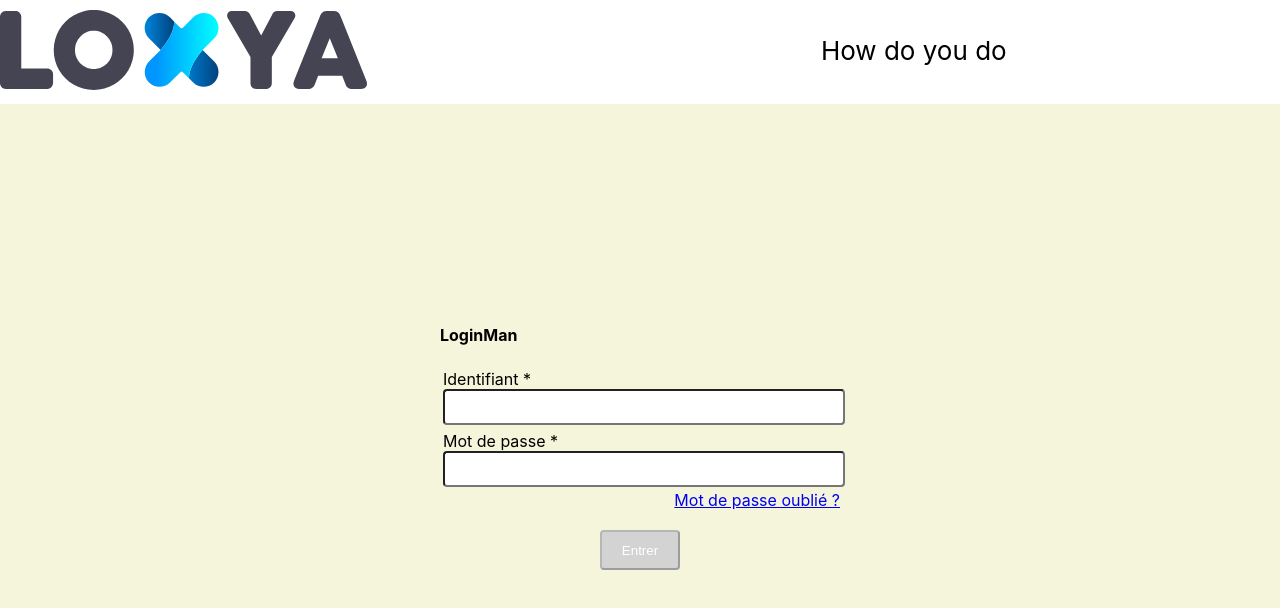
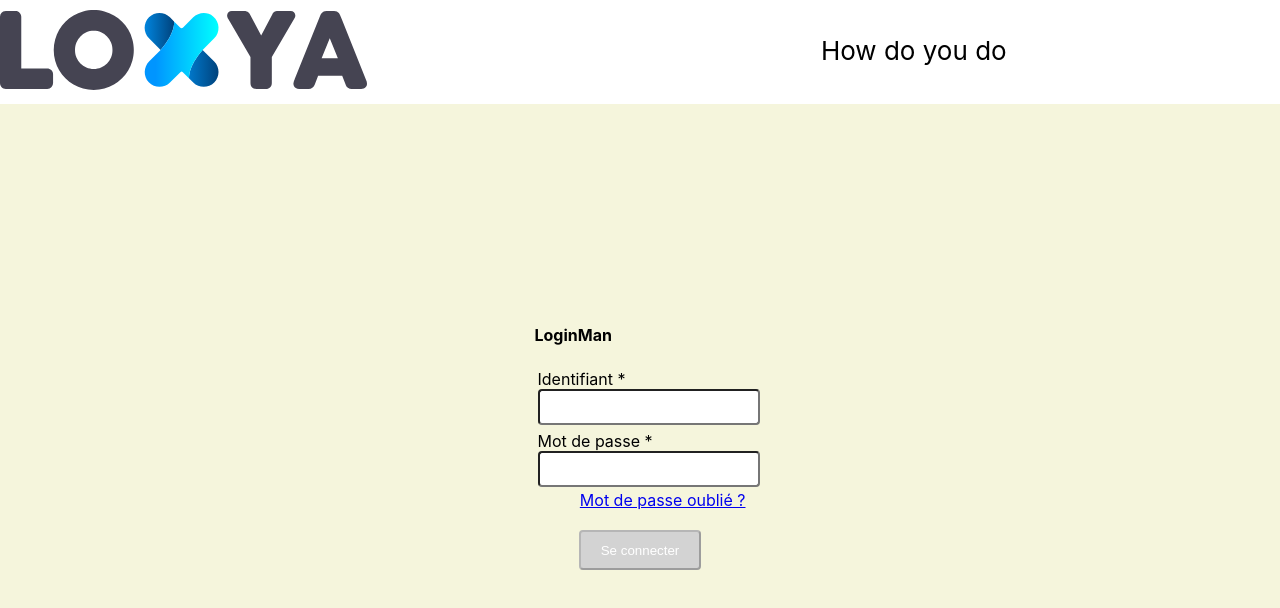
Before and after one commit to moutew/PulStage, a React (Create React App) app: page / in a window 1280 px wide. Shown: the top 608 px of the page. Built offline with nearby package versions, Linux system fonts and the light colour scheme.

Commit message:
Input components et refactor scss

```diff
--- a/package.json
+++ b/package.json
@@ -3,7 +3,8 @@
   "version": "0.1.0",
   "private": true,
   "dependencies": {
-    "@pulsanova/eslint-config-react": "^1.3.2",
+    "@pulsanova/eslint-config-react": "^2.0.4",
+    "@pulsanova/reboot.css": "^2.1.3",
     "@pulsanova/stylelint-config-scss": "^2.0.1",
     "@testing-library/jest-dom": "^5.15.1",
     "@testing-library/react": "^11.2.7",
--- /dev/null
+++ b/src/Components/InputSubmit/index.scss
@@ -0,0 +1,23 @@
+
+@use '../../colors';
+
+.InputSubmit {
+    background-color: colors.$buttonColorDefault;
+    border-radius: 4px;
+    box-sizing: border-box;
+    color: rgb(255, 255, 255);
+    cursor: pointer;
+    height: 40px;
+    justify-content: center;
+    min-width: 40px;
+    padding-left: 20px;
+    padding-right: 20px;
+    position: relative;
+    text-align: center;
+    margin-top: 20px;
+
+    &-disabled {
+        cursor: not-allowed !important;
+        background-color: lightgray !important;
+    }
+}
--- /dev/null
+++ b/src/Components/InputSubmit/index.tsx
@@ -0,0 +1,23 @@
+import './index.scss';
+import React from 'react';
+
+type Props = {
+    disabled: boolean,
+    text: string,
+};
+
+const InputSubmit = (props: Props): JSX.Element => {
+    const { disabled, text } = props;
+
+    return (
+        <button
+            className={`InputSubmit ${disabled ? 'InputSubmit-disabled' : ''}`}
+            type="submit"
+            disabled={disabled}
+        >
+            {text}
+        </button>
+    );
+};
+
+export default InputSubmit;
--- /dev/null
+++ b/src/Components/InputText/index.scss
@@ -0,0 +1,12 @@
+
+.InputText {
+    border-radius: 4px;
+    height: 32px;
+    padding: 0px 12px;
+    width: 95%;
+    display: block;
+    text-align: left;
+}
+.form-label {
+    padding: 3px;
+}
--- /dev/null
+++ b/src/Components/InputText/index.tsx
@@ -0,0 +1,28 @@
+import './index.scss';
+import React from 'react';
+
+type Props = {
+    onChange?(newValue: string): void,
+    value?: string,
+    htmlType?: 'text' | 'password',
+};
+
+const InputText = (props: Props): JSX.Element => {
+    const { onChange, value, htmlType = 'text' } = props;
+    return (
+        <input
+            className="InputText"
+            type={htmlType}
+            onChange={
+                (e: React.ChangeEvent<HTMLInputElement>) => {
+                    if (onChange !== undefined) {
+                        onChange(e.target.value);
+                    }
+                }
+            }
+            value={value}
+        />
+    );
+};
+
+export default InputText;
--- a/src/Components/LoginForm/index.scss
+++ b/src/Components/LoginForm/index.scss
@@ -1,14 +1,14 @@
 
-.loginForm {
+.LoginForm {
     min-width: 400px;
 
-    .error {
+    &-error {
         margin-top: 30px;
         text-align: center;
         color:red;
     }
 
-    .pull-right {
+    &-pull-right {
         float:right;
     }
 }
--- a/src/Components/LoginForm/index.tsx
+++ b/src/Components/LoginForm/index.tsx
@@ -1,18 +1,20 @@
 import React, { useState } from 'react';
 import './index.scss';
 import LoginFormLostPassword from '../LoginFormLostPassword';
+import InputText from '../InputText';
+import InputSubmit from '../InputSubmit';
 
-interface User {
-    name: string;
-    pass: string;
-    loxiaAdmin?: boolean;
-}
+type User = {
+    name: string,
+    pass: string,
+    loxiaAdmin?: boolean,
+};
 
-interface LoginFormPropsInterface {
-    children?: React.ReactNode;
-    lostPassword: boolean;
-    setLostPassword: React.Dispatch<React.SetStateAction<boolean>>;
-}
+type LoginFormPropsInterface = {
+    children?: React.ReactNode,
+    lostPassword: boolean,
+    setLostPassword: React.Dispatch<React.SetStateAction<boolean>>,
+};
 
 const users: User[] = [
     { name: 'Polo', pass: 'poiaze', loxiaAdmin: true },
@@ -20,10 +22,11 @@ const users: User[] = [
     { name: 'Moutew', pass: 'poiaze', loxiaAdmin: false },
 ];
 
-const LoginForm: React.FC<LoginFormPropsInterface> = (props) => {
+const canSubmit = (identifiant: string, password: string): boolean => identifiant.length > 3 && password.length > 3;
+
+const LoginForm = (props: LoginFormPropsInterface): JSX.Element => {
     const { setLostPassword, lostPassword } = props;
     const [submitting, setSubmitting] = useState(false);
-    const [submittable, setSubmittable] = useState(false);
     const [identifiant, setIdentifiant] = useState('');
     const [password, setPassword] = useState('');
     const [errorMessage, seterrorMessage] = useState('');
@@ -52,17 +55,6 @@ const LoginForm: React.FC<LoginFormPropsInterface> = (props) => {
         return true;
     };
 
-    const canSubmit = (identifiant: string, password: string): boolean => identifiant.length > 3 && password.length > 3;
-
-    // @ WHY : typescript n'aime pas ça !
-    //
-    // if (loggedUser !== null) {
-    //     console.log(loggedUser);
-    //     return (
-    //         <h1>Hello {loggedUser?.name}</h1>
-    //     );
-    // }
-
     return (
 
         <div className="loginForm">
@@ -77,54 +69,27 @@ const LoginForm: React.FC<LoginFormPropsInterface> = (props) => {
                 <div className="form-label">
                     <label htmlFor="username">
                         Identifiant *
-                        <input
-                            type="text"
-                            name="username"
-                            required
-                            value={identifiant}
-                            onChange={
-                                (e: React.ChangeEvent<HTMLInputElement>) => {
-                                    setIdentifiant(e.target.value);
-                                    // @WHY ? identifiant n'a pas encore la valeur de e.target.value ?
-                                    setSubmittable(canSubmit(e.target.value, password));
-                                }
-                            }
-                        />
+                        <InputText onChange={setIdentifiant} value={identifiant} htmlType="text" />
                     </label>
                 </div>
 
                 <div className="form-label">
                     <label htmlFor="password">Mot de passe *</label>
-                    <input
-                        type="password"
-                        name="password"
-                        value={password}
-                        required
-                        onChange={
-                            (e: React.ChangeEvent<HTMLInputElement>) => {
-                                setPassword(e.target.value);
-                                // @WHY ? password n'a pas encore la valeur de e.target.value ?
-                                setSubmittable(canSubmit(identifiant, e.target.value));
-                            }
-                        }
-                    />
+                    <InputText onChange={setPassword} value={password} htmlType="password" />
                 </div>
 
-                <a className="pull-right" href="#" onClick={() => setLostPassword(! lostPassword)}>Mot de passe oublié ?</a>
+                <a className="LoginForm-pull-right" href="#" onClick={() => setLostPassword(! lostPassword)}>Mot de passe oublié ?</a>
 
                 <div className="center">
-                    <button
-                        className={`submit ${!submittable || submitting ? 'disabled' : ''}`}
-                        type="submit"
-                        disabled={!submittable || submitting}
-                    >
-                        Entrer
-                    </button>
+                    <InputSubmit
+                        disabled={!canSubmit(identifiant, password) || submitting}
+                        text="Se connecter"
+                    />
                 </div>
 
             </form>
 
-            <div className="error">
+            <div className="LoginForm-error">
                 {errorMessage}
             </div>
 
--- a/src/Components/LoginFormLostPassword/index.tsx
+++ b/src/Components/LoginFormLostPassword/index.tsx
@@ -1,5 +1,7 @@
 import './index.scss';
 import React, { useState } from 'react';
+import InputSubmit from '../InputSubmit';
+import InputText from '../InputText';
 
 const LoginFormLostPassword: React.FC = () => {
     const [email, setEmail] = useState('');
@@ -14,26 +16,16 @@ const LoginFormLostPassword: React.FC = () => {
 
             <div className="form-label">
                 <label htmlFor="emailAdress">Entrez votre adresse email *</label>
-                <input
-                    type="email"
-                    name="email"
-                    value={email}
-                    placeholder="exemple@exemple.fr"
-                    required
-                    onChange={
-                        (e: React.ChangeEvent<HTMLInputElement>) => {
-                            setEmail(e.target.value);
-                        }
-                    }
+                <InputText
+                    onChange={setEmail}
                 />
             </div>
+
             <div className="center">
-                <button
-                    type="submit"
-                    className="submit"
-                >
-                    Confirmer
-                </button>
+                <InputSubmit
+                    text="Réinitialiser le mot de passe"
+                    disabled={false}
+                />
             </div>
         </form>
     );
--- /dev/null
+++ b/src/_colors.scss
@@ -0,0 +1,2 @@
+
+$buttonColorDefault: rgb(51, 102, 255);
--- a/src/index.scss
+++ b/src/index.scss
@@ -1,5 +1,5 @@
 
-$bgColor: rgb(51, 102, 255);
+
 
 body {
     margin: 0;
@@ -30,40 +30,6 @@ code {
         monospace;
 }
 
-.form-label {
-    padding: 3px;
-}
-
-input {
-    border-radius: 4px;
-    height: 32px;
-    padding: 0px 12px;
-    width: 95%;
-    display: block;
-    text-align: left;
-}
-
-.submit {
-    background-color: $bgColor;
-    border-radius: 4px;
-    box-sizing: border-box;
-    color: rgb(255, 255, 255);
-    cursor: pointer;
-    height: 40px;
-    justify-content: center;
-    min-width: 40px;
-    padding-left: 20px;
-    padding-right: 20px;
-    position: relative;
-    text-align: center;
-    margin-top: 20px;
-}
-
-.disabled {
-    cursor: not-allowed !important;
-    background-color: lightgray !important;
-}
-
 .center {
     clear: both;
     width: 100%;
```
Also changed, not shown: 2 other files (tests, documents, lock files or other folders).
